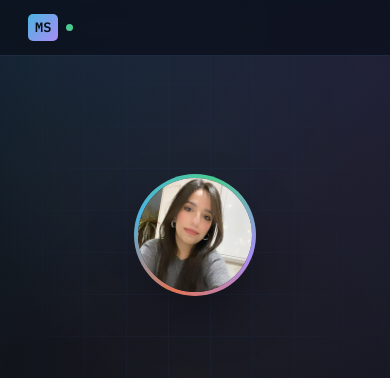
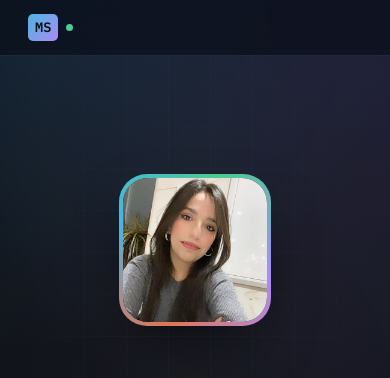
Before and after one commit to mariemsouadi123/Personal-Portfolio, a plain HTML site: page index.html in a window 390 px wide. Shown: the top 378 px of the page. Drawn offline with Linux system fonts and the light colour scheme.

Commit message:
commit changes

```diff
--- a/styles.css
+++ b/styles.css
@@ -373,7 +373,7 @@ svg{ flex-shrink: 0; }
 .hero-photo-wrap{
   position: relative;
   width: 100%;
-  max-width: 280px;   /* était 340px → un peu plus petit */
+  max-width: 340px;   /* était 340px → un peu plus petit */
   aspect-ratio: 1;
   margin: 0 auto;
   justify-self: center;
@@ -381,7 +381,7 @@ svg{ flex-shrink: 0; }
 .photo-ring{
   position: absolute;
   inset: 34px;
-  border-radius: 50%;   /* était 28px → cercle complet */
+  border-radius: 28px;   /* était 28px → cercle complet */
   padding: 4px;
   background: conic-gradient(from 200deg, var(--security), var(--cloud), var(--dev), var(--ai), var(--security));
   box-shadow: 0 24px 60px -20px rgba(0,0,0,0.65);
@@ -391,7 +391,7 @@ svg{ flex-shrink: 0; }
   width: 100%;
   height: 100%;
   object-fit: cover;
-  border-radius: 50%;   /* était 25px → cercle complet */
+  border-radius: 25px;   /* était 25px → cercle complet */
   background: var(--surface);
   display:block;
 }
@@ -1107,7 +1107,7 @@ svg{ flex-shrink: 0; }
     margin-top: 230px;
   }
   .hero{ padding: 140px 0 60px; }
-  .hero-photo-wrap{ max-width: 190px; }
+  .hero-photo-wrap{ max-width: 220px; }
   .photo-chip{ display: none; }
   .workflow{ padding: 20px 14px 14px; }
   .workflow-track{ flex-wrap: wrap; row-gap: 28px; }
```
